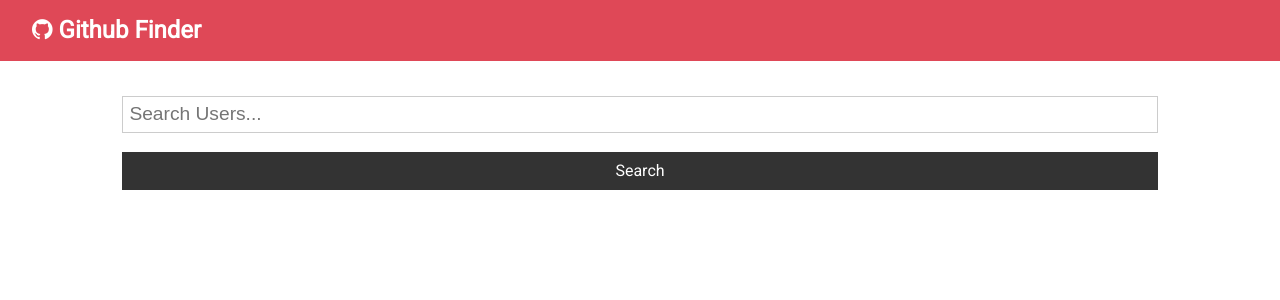
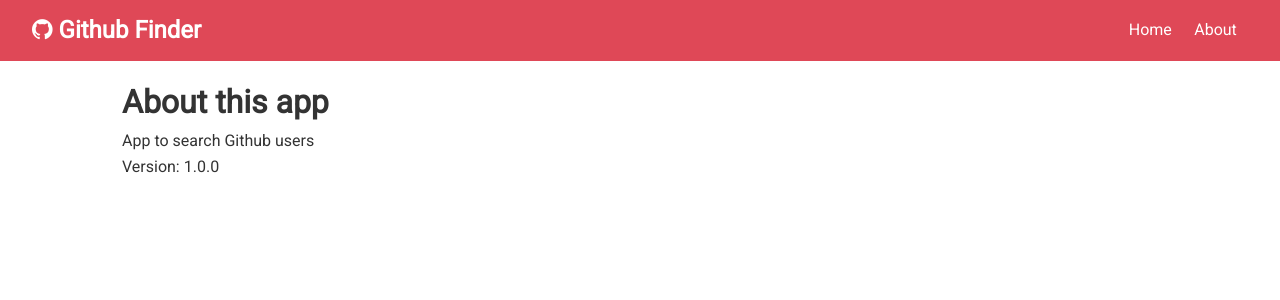
Before and after one commit to samersm/github-finder, a React (Create React App) app: page /about in a window 1280 px wide. Shown: the top 300 px of the page. Built offline with nearby package versions, Linux system fonts and the light colour scheme.

Commit message:
Added User Component

```diff
--- a/package.json
+++ b/package.json
@@ -7,7 +7,9 @@
     "font-awesome": "^4.7.0",
     "react": "^16.13.1",
     "react-dom": "^16.13.1",
-    "react-scripts": "^3.4.1"
+    "react-router-dom": "^5.2.0",
+    "react-scripts": "^3.4.1",
+    "typescript": "^3.9.6"
   },
   "scripts": {
     "start": "react-scripts start",
--- a/src/App.js
+++ b/src/App.js
@@ -1,14 +1,18 @@
-import React, { Component } from "react";
+import React, { Fragment, Component } from "react";
+import { BrowserRouter as Router, Switch, Route } from "react-router-dom";
 import Navbar from "./components/layout/Navbar";
 import Users from "./components/users/Users";
+import User from "./components/users/User";
 import Search from "./components/users/Search";
-import Alert from './components/layout/Alert';
+import Alert from "./components/layout/Alert";
+import About from "./components/pages/About";
 import "./App.css";
 import axios from "axios";
 
 class App extends Component {
   state = {
     users: [],
+    user: {},
     loading: false,
     alert: null
   };
@@ -20,6 +24,13 @@
     this.setState({ users: res.data.items, loading: false });
   };
 
+  // Get Single Github User
+  getUser = async (username) => {
+    this.setState({ loading: true });
+    const res = await axios.get(`https://api.github.com/users/${username}?client_id=${process.env.REACT_APP_GITHUB_CLIENT_ID}&client_secret=${process.env.REACT_APP_GITHUB_CLIENT_SECRET}`);
+    this.setState({ user: res.data, loading: false });
+  }
+
   // Clear Users From State
   clearUsers = () => this.setState({ users: [], loading: false });
 
@@ -30,16 +41,28 @@
   };
 
   render() {
-    const { users, loading } = this.state;
+    const { users, user, loading } = this.state;
     return (
+      <Router>
         <div className="App">
           <Navbar />
           <div className="container">
             <Alert alert={this.state.alert} />
+            <Switch>
+              <Route exact path="/" render={props => (
+                <Fragment>
                   <Search searchUsers={this.searchUsers} clearUsers={this.clearUsers} showClear={users.length > 0 ? true : false} setAlert={this.setAlert} />
                   <Users loading={loading} users={users} />
+                </Fragment>
+              )} />
+              <Route exact path="/about" component={About} />
+              <Route exact path="/user/:login" render={props => (
+                <User {...props} getUser={this.getUser} user={user} loading={loading} />
+              )} />
+            </Switch>
           </div>
         </div>
+      </Router>
     );
   }
 }
--- a/src/components/layout/Alert.js
+++ b/src/components/layout/Alert.js
@@ -4,7 +4,7 @@
     return (
         alert !== null && (
             <div className={`alert alert-${alert.type}`}>
-                <i className="fa fa-info-circle">{alert.msg}</i>
+                <i className="fa fa-info-circle"> {alert.msg} </i>
             </div>
         )
     )
--- a/src/components/layout/Navbar.js
+++ b/src/components/layout/Navbar.js
@@ -1,5 +1,6 @@
 import React from 'react'
 import PropTypes from 'prop-types'
+import { Link } from 'react-router-dom'
 
 
 const Navbar = ({ icon, title }) => {
@@ -9,6 +10,14 @@
         <h1>
           <i className={icon} /> {title}
         </h1>
+        <ul>
+          <li>
+            <Link to="/">Home</Link>
+          </li>
+          <li>
+            <Link to="/about">About</Link>
+          </li>
+        </ul>
       </nav>
     </div>
   )
--- /dev/null
+++ b/src/components/pages/About.js
@@ -0,0 +1,13 @@
+import React, { Fragment } from 'react'
+
+const About = () => {
+    return (
+        <Fragment>
+            <h1>About this app</h1>
+            <p>App to search Github users</p>
+            <p>Version: 1.0.0</p>
+        </Fragment>
+    )
+}
+
+export default About
--- /dev/null
+++ b/src/components/users/User.js
@@ -0,0 +1,31 @@
+import React, { Component } from 'react'
+
+export class User extends Component {
+    componentDidMount() {
+        this.props.getUser(this.props.match.params.login);
+    }
+    render() {
+        const {
+            name,
+            avatar_url,
+            location,
+            bio,
+            blog,
+            login,
+            html_url,
+            followers,
+            following,
+            public_repos,
+            public_gists,
+            hireable
+        } = this.props.user;
+
+        const { loading } = this.props;
+
+        return (
+            <div>{name}</div>
+        )
+    }
+}
+
+export default User
--- a/src/components/users/UserItem.js
+++ b/src/components/users/UserItem.js
@@ -1,5 +1,6 @@
 import React from 'react';
 import PropTypes from 'prop-types';
+import { Link } from 'react-router-dom';
 
 const UserItem = ({ user: { login, avatar_url, html_url } }) => {
   return (
@@ -12,7 +13,7 @@
       />
       <h3>{login}</h3>
       <div>
-        <a href={html_url} className='btn btn-dark btn-sm my-1'>More</a>
+        <Link to={`/user/${login}`} className='btn btn-dark btn-sm my-1'>More</Link>
       </div>
     </div>
   );
```
Also changed, not shown: 1 other file (tests, documents, lock files or other folders). Lines whose indentation alone changed are shown as unchanged.
